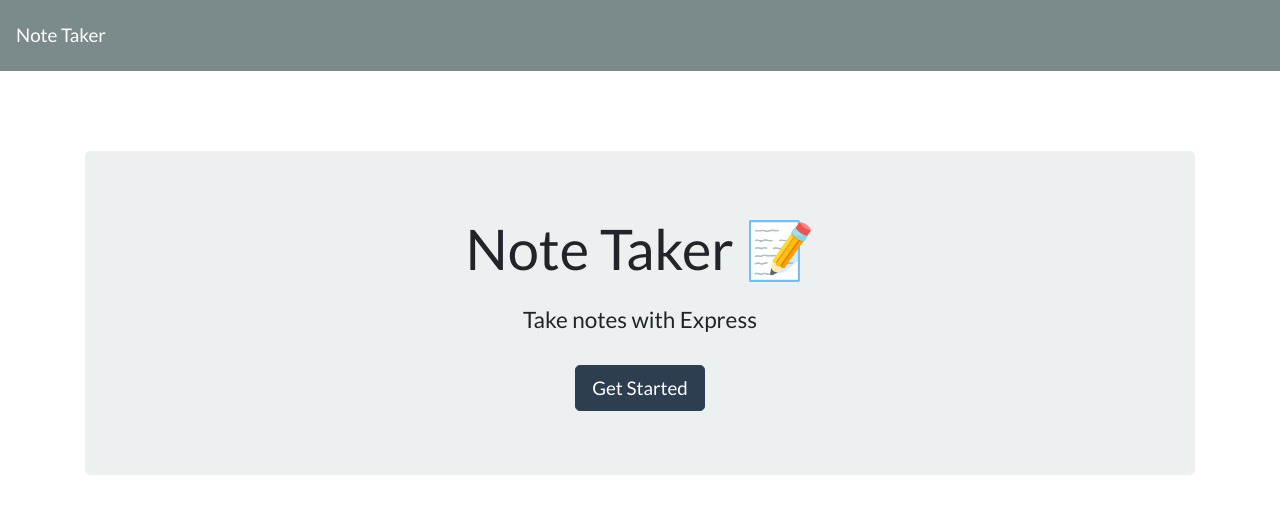
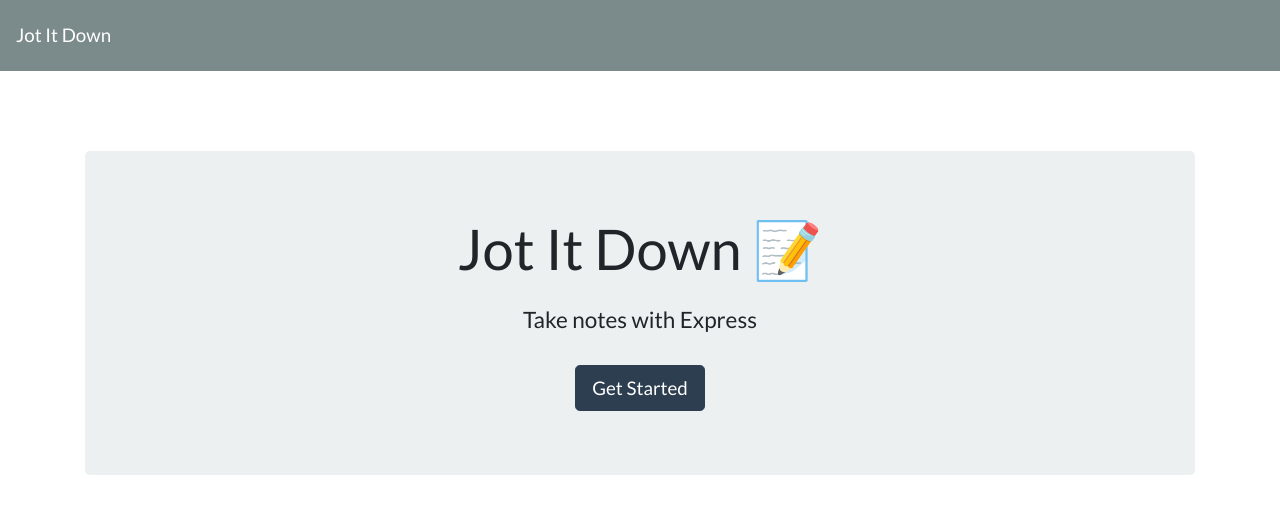
Before and after one commit to gwarzecha/jot-it-down, a website: page public/index.html in a window 1280 px wide. Drawn offline with nearby package versions, Linux system fonts and the light colour scheme; no server answers.

```diff
--- a/public/index.html
+++ b/public/index.html
@@ -5,18 +5,18 @@
   <meta charset="UTF-8">
   <meta name="viewport" content="width=device-width, initial-scale=1.0">
   <meta http-equiv="X-UA-Compatible" content="ie=edge">
-  <title>Note Taker</title>
+  <title>Jot It Down</title>
   <link rel="stylesheet" href="https://cdnjs.cloudflare.com/ajax/libs/bootswatch/4.1.3/flatly/bootstrap.min.css" />
 </head>
 
 <body>
   <nav class="navbar navbar-dark bg-dark">
-    <a class="navbar-brand" href="/">Note Taker
+    <a class="navbar-brand" href="/">Jot It Down
     </a>
   </nav>
   <div class="container">
     <div style="margin-top: 80px;" class="jumbotron text-center">
-      <h1 class="display-4">Note Taker <span role="img" aria-label="Memo">📝</span></h1>
+      <h1 class="display-4">Jot It Down <span role="img" aria-label="Memo">📝</span></h1>
       <h4 class="mt-4">Take notes with Express</h4>
       <a class="btn btn-primary btn-lg mt-4" href="/notes" role="button">Get Started</a>
     </div>
```
Also changed, not shown: server.js (+12 -1 lines).
